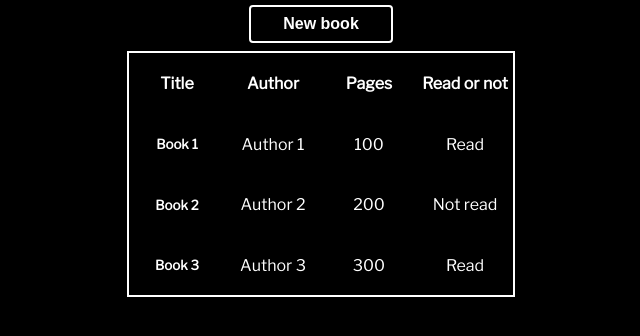
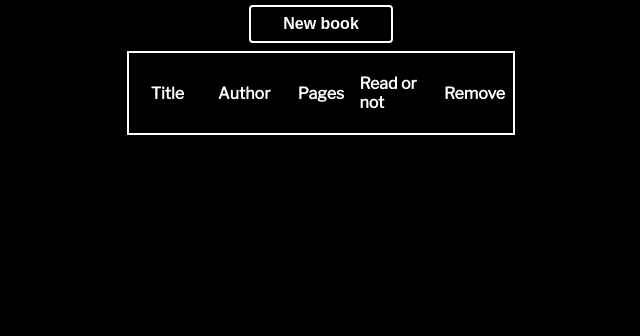
Before and after one commit to n0guera/odin-library, a plain HTML site: page index.html in a window 1280 px wide. Shown: the part 154-490 px from the top of the page, without its empty margins (319-959 px from the left). Drawn offline with nearby package versions, Linux system fonts and the light colour scheme.

Commit message:
Delete test books on the list and add a 'remove' column

```diff
--- a/css/style.css
+++ b/css/style.css
@@ -65,7 +65,7 @@ button {
 .book,
 #column-headers {
   display: grid;
-  grid-template-columns: repeat(4, 1fr);
+  grid-template-columns: repeat(5, 1fr);
   color: white;
   align-items: center;
   justify-items: center;
--- a/index.html
+++ b/index.html
@@ -20,37 +20,19 @@
         <h4>Author</h4>
         <h4>Pages</h4>
         <h4>Read or not</h4>
+        <h4>Remove</h4>
       </div>
-      <ul id="book-container">
-        <li class="book">
-          <h5>Book 1</h5>
-          <p>Author 1</p>
-          <p>100</p>
-          <p>Read</p>
-        </li>
-        <li class="book">
-          <h5>Book 2</h5>
-          <p>Author 2</p>
-          <p>200</p>
-          <p>Not read</p>
-        </li>
-        <li class="book">
-          <h5>Book 3</h5>
-          <p>Author 3</p>
-          <p>300</p>
-          <p>Read</p>
-        </li>
-      </ul>
+      <ul id="book-container"></ul>
     </div>
     <div id="new-book-form">
-      <h3>Add new book</h2>
+      <h2>Add new book</h2>
       <form id="book-form">
         <label for="title">Title</label>
         <input type="text" id="title" name="title" />
         <label for="author">Author</label>
         <input type="text" id="author" name="author" />
         <label for="pages">Number of pages</label>
-        <input type="number" id="pages" name="pages"/>
+        <input type="number" id="pages" name="pages" />
         <label for="read">Read?</label>
         <input type="checkbox" id="read" name="read" />
         <button type="submit">Add</button>
```
